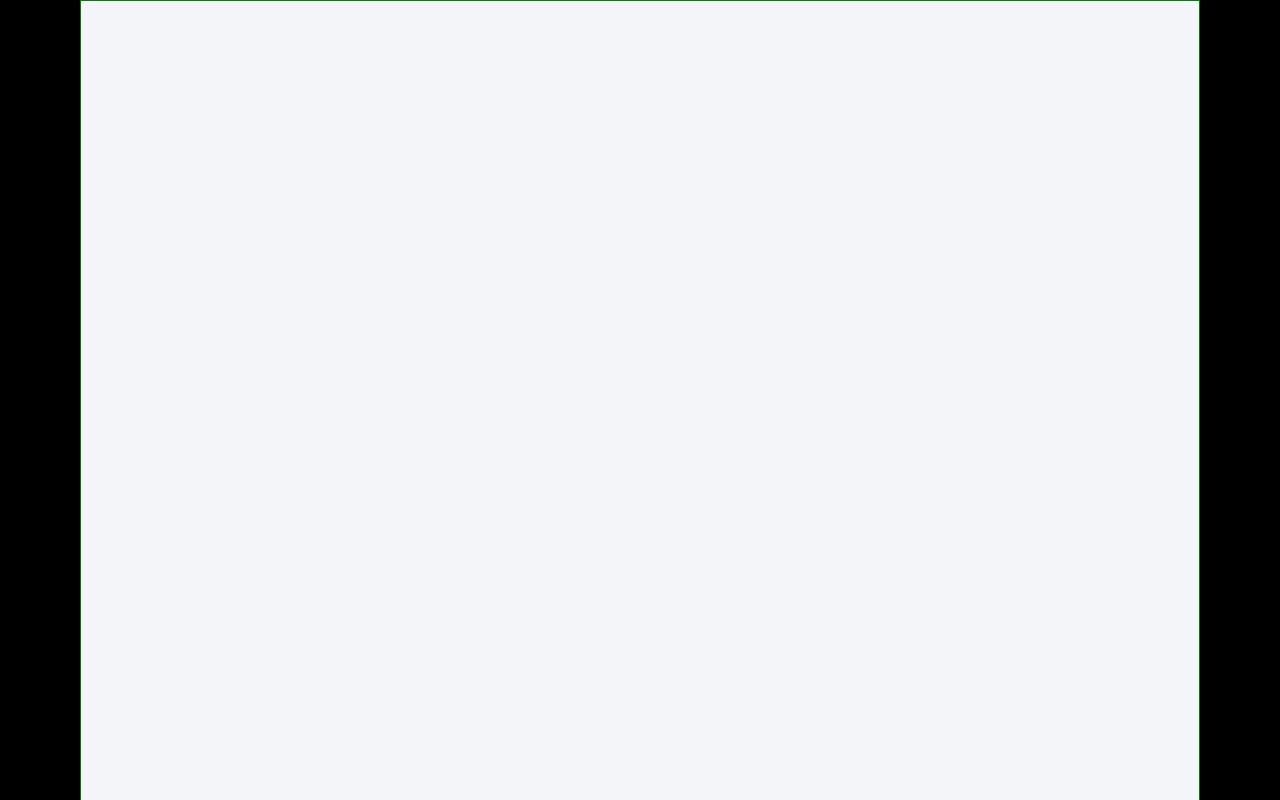
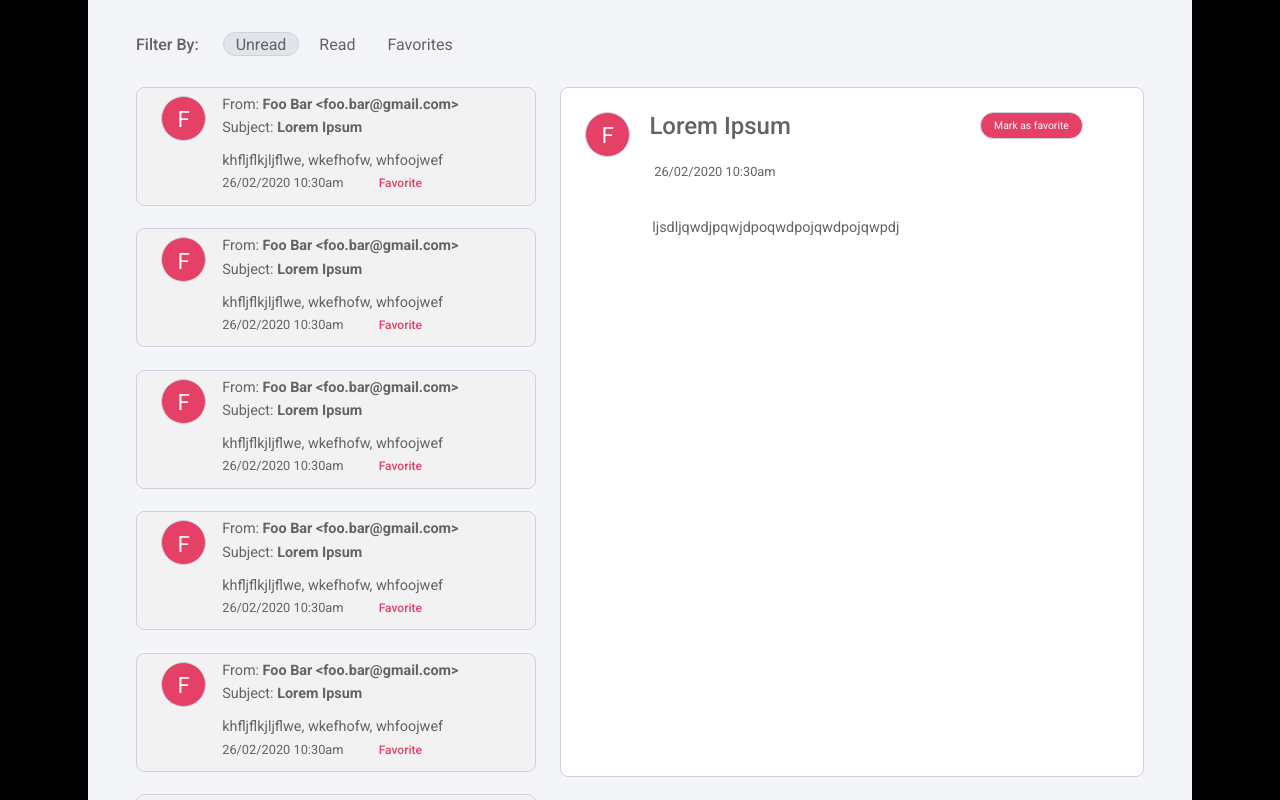
Before and after one commit to r7sh7/assignment, a React (Create React App) app: page / in a window 1280 px wide. Built offline with nearby package versions, Linux system fonts and the light colour scheme.

Commit message:
created inbox and filter and added local state for choosing filter

```diff
--- /dev/null
+++ b/src/components/FilterHeader/FilterHeader.css
@@ -0,0 +1,30 @@
+@import url("../../App.css");
+
+.header__container {
+  display: flex;
+  align-items: center;
+  margin-top: 1rem;
+  margin-bottom: 0.5rem;
+}
+
+p {
+  margin-right: 1.5rem;
+  color: var(--text-color);
+  font-weight: 500;
+}
+
+button {
+  border: none;
+  background: transparent;
+  margin-right: 0.5rem;
+  padding: 0.1rem 0.75rem;
+  font-size: 1rem;
+  color: var(--text-color);
+}
+
+.active {
+  border: 1px solid var(--border-color);
+  background-color: var(--filter-button-color);
+  border-radius: 1rem;
+  color: var(--text-color);
+}
--- a/src/components/FilterHeader/FilterHeader.jsx
+++ b/src/components/FilterHeader/FilterHeader.jsx
@@ -1,7 +1,30 @@
 import React from "react";
+import "./FilterHeader.css";
 
-const FilterHeader = () => {
-  return <header></header>;
+const FilterHeader = ({ category, selectFilter }) => {
+  const filters = ["Unread", "Read", "Favorites"];
+
+  const handleCategorySelect = (e) => {
+    if (e.target.nodeName === "BUTTON") {
+      selectFilter(e.target.id);
+    }
+  };
+  return (
+    <header className="header__container">
+      <p>Filter By:</p>
+      <div onClick={handleCategorySelect}>
+        {filters.map((filter, i) => (
+          <button
+            key={i}
+            id={filter}
+            className={category === filter ? "active" : ""}
+          >
+            {filter}
+          </button>
+        ))}
+      </div>
+    </header>
+  );
 };
 
 export default FilterHeader;
--- a/src/components/Inbox/Inbox.css
+++ b/src/components/Inbox/Inbox.css
@@ -1,8 +1,70 @@
 @import url("../../index.css");
 
 .container {
-  margin: 0 5rem;
+  margin: 0 5.5rem;
+  padding: 1rem 3rem;
   background-color: var(--background-color);
-  border: 1px solid green;
-  height: 100vh;
+  height: 96%;
+  overflow-y: auto;
 }
+
+.container__body {
+  display: flex;
+  justify-content: space-between;
+}
+
+nav {
+  min-width: 25rem;
+  /* width: 100%; */
+}
+
+ul {
+  list-style: none;
+}
+
+.email__body {
+  flex: 1;
+  height: 80vh;
+  width: 100%;
+  border: 1px solid var(--border-color);
+  border-radius: 0.5rem;
+  background-color: white;
+  margin-top: 1.4rem;
+  margin-left: 1.5rem;
+  padding: 1.5rem;
+}
+.email__body header {
+  display: flex;
+}
+.email__body__header {
+  flex: 0.94;
+  display: flex;
+  justify-content: space-between;
+  align-items: flex-start;
+}
+
+.email__body__info p {
+  margin-top: 1.5rem;
+  margin-left: 0.5rem;
+  font-size: 0.8rem;
+  color: var(--text-color);
+}
+h1 {
+  color: var(--text-color);
+  margin-left: 0.2rem;
+  font-weight: 500;
+}
+
+.favorite {
+  font-size: 0.65rem;
+  color: white;
+  background-color: var(--accent-color);
+  padding: 0.4rem 0.8rem;
+  border: 1px solid var(--border-color);
+  border-radius: 1rem;
+}
+
+.email__body__content {
+  color: var(--text-color);
+  margin: 2.1rem 4.2rem;
+}
--- a/src/components/Inbox/Inbox.jsx
+++ b/src/components/Inbox/Inbox.jsx
@@ -1,14 +1,43 @@
-import React from "react";
+import React, { useState } from "react";
+import Avatar from "../Avatar/Avatar";
+import Email from "../Email/Email";
 import FilterHeader from "../FilterHeader/FilterHeader";
 import "./Inbox.css";
 
 const Inbox = () => {
+  const [filter, setFilter] = useState("Unread");
+
+  const changeFilter = function (name) {
+    setFilter(name);
+  };
+
   return (
     <div className="container">
-      <FilterHeader />
-      <body>
-        <ul></ul>
-      </body>
+      <FilterHeader category={filter} selectFilter={changeFilter} />
+      <div className="container__body">
+        <nav>
+          <ul>
+            {[...Array(10)].map((item) => (
+              <Email />
+            ))}
+          </ul>
+        </nav>
+        <section className="email__body">
+          <header>
+            <Avatar />
+            <div className="email__body__header">
+              <div className="email__body__info">
+                <h1>Lorem Ipsum</h1>
+                <p>26/02/2020 10:30am</p>
+              </div>
+              <button className="favorite">Mark as favorite</button>
+            </div>
+          </header>
+          <div className="email__body__content">
+            <p>ljsdljqwdjpqwjdpoqwdpojqwdpojqwpdj</p>
+          </div>
+        </section>
+      </div>
     </div>
   );
 };
```
